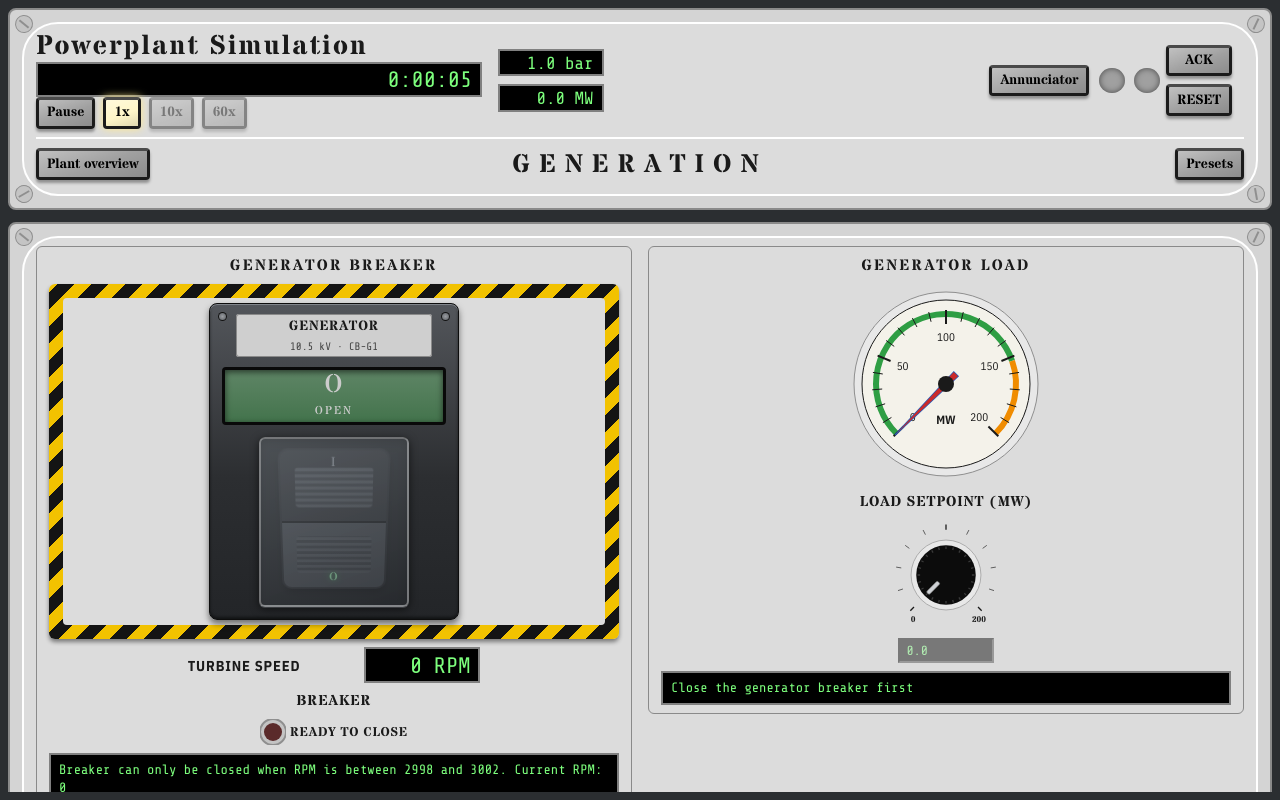
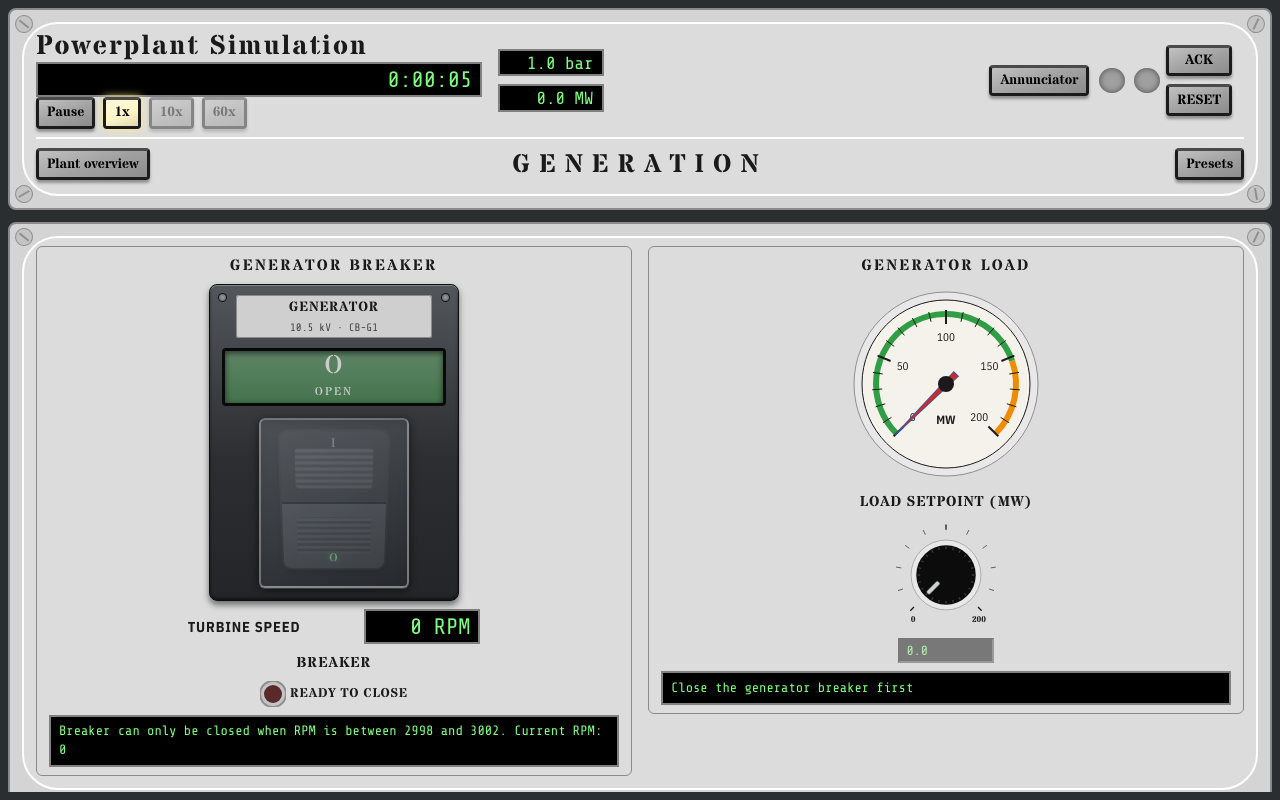
Before and after one commit to NarubyRiverlione/steamboiler, a React (Vite) app: page /generation in a window 1280 px wide. Built offline with nearby package versions, Linux system fonts and the light colour scheme.

Commit message:
Generator breaker: drop the hazard housing, the cover is the guard (#172)
Co-Authored-By: Claude Sonnet 5.5 <noreply@anthropic.com>

```diff
--- a/src/components/Generation/GeneratorBreakerGroup.tsx
+++ b/src/components/Generation/GeneratorBreakerGroup.tsx
@@ -27,8 +27,6 @@ export function GeneratorBreakerGroup({ turbine, onToggleBreaker }: GeneratorBre
   return (
     <div className="board-group">
       <h3 className="board-group-title">Generator Breaker</h3>
-      <div className="board-hazard">
-        <div className="board-switch-in-housing">
       <BreakerSwitch
         label="Generator breaker"
         plate="Generator"
@@ -48,8 +46,6 @@ export function GeneratorBreakerGroup({ turbine, onToggleBreaker }: GeneratorBre
           },
         }}
       />
-        </div>
-      </div>
       <div className="board-readout">
         <span>Turbine speed</span>
         <Display label="Turbine speed" text={`${rpm.toFixed(0)} RPM`} widest="9999 RPM" />
--- a/src/components/board/board.css
+++ b/src/components/board/board.css
@@ -1199,14 +1199,6 @@ path.board-zone {
   line-height: 1.35;
 }
 
-.board-hazard {
-  justify-self: stretch;
-  padding: 0.9rem;
-  border-radius: 6px;
-  background: repeating-linear-gradient(-45deg, #f2c200 0 12px, #141414 12px 24px);
-  box-shadow: 0 3px 4px rgba(0, 0, 0, 0.45);
-}
-
 .board-condenser-top {
   display: grid;
   grid-template-columns: 1fr 1.6fr;
@@ -1496,14 +1488,6 @@ path.board-zone {
   font-size: 8px;
 }
 
-.board-switch-in-housing {
-  display: grid;
-  justify-items: center;
-  padding: 0.3rem 0;
-  border-radius: 4px;
-  background: var(--board-panel-bg);
-}
-
 .board-valve-knob-row {
   display: flex;
   align-items: center;
@@ -1515,6 +1499,7 @@ path.board-zone {
   position: relative;
   width: 250px;
   max-width: 100%;
+  margin: 0 auto;
   box-sizing: border-box;
   padding: 10px 12px 12px;
   border: 1px solid #0d0d0d;
```
Also changed, not shown: 2 other files (tests, documents, lock files or other folders). Lines whose indentation alone changed are shown as unchanged.
